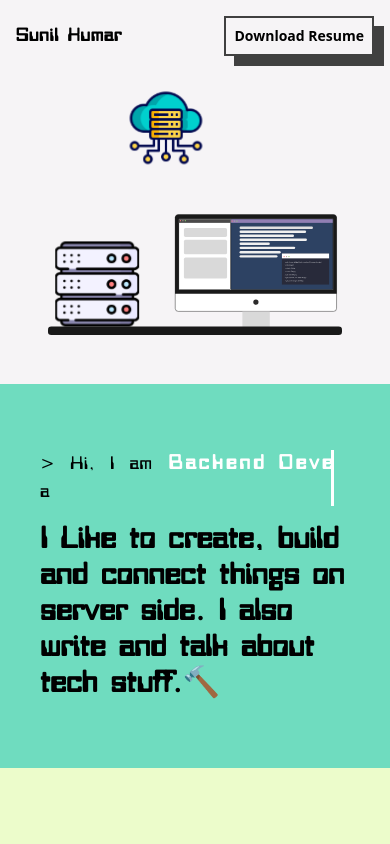
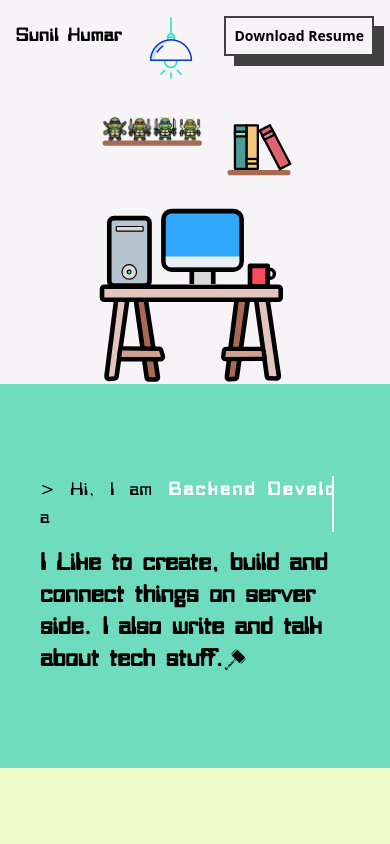
Before and after one commit to sunil-kumarr/sunil-kumarr.git.io, a React (Vite) app: page / in a window 390 px wide. Shown: the top 844 px of the page. Built offline with nearby package versions, Linux system fonts and the light colour scheme.

Commit message:
update intor

```diff
--- a/src/components/Navbar.jsx
+++ b/src/components/Navbar.jsx
@@ -1,6 +1,7 @@
 import React from "react";
 import ShadowButton from "./ShadowButton";
 import { HiMenu } from "react-icons/hi";
+import { MdDownload } from "react-icons/md";
 
 const Navbar = () => {
   return (
--- a/src/components/ShadowButton.jsx
+++ b/src/components/ShadowButton.jsx
@@ -1,7 +1,7 @@
 import React from "react";
 const ShadowButton = ({ content, link }) => (
   <a href={link} target="_blank">
-    <div className="shadowbox">
+    <div className="shadowbox buttonpress">
       <p className="p-2 text-sm font-bold">{content}</p>
     </div>
   </a>
--- a/src/components/ShadowCard.jsx
+++ b/src/components/ShadowCard.jsx
@@ -2,7 +2,7 @@ import React from "react";
 import { IconContext } from "react-icons";
 
 const ShadowCard = ({ icons, title, description, date }) => (
-  <div className="card shadowbox flex flex-col  align-center">
+  <div className="card shadowbox flex flex-col align-center">
     <div className="bg-white h-50 grid grid-cols-4 grid-rows-2 grid-flow-row p-10 gap-y-8 gap-x-4">
       <IconContext.Provider value={{ size: "50px" }}>
         {icons.map((Icon, index) => (
--- a/src/index.css
+++ b/src/index.css
@@ -22,6 +22,10 @@
 }
 
 button:hover {
+  animation: shadowpress 900ms ease-in-out forwards;
+}
+
+.buttonpress:hover {
   animation: shadowpress 900ms ease-in-out forwards;
 }
 
@@ -92,9 +96,9 @@ h1 {
     blink-caret 0.7s step-end infinite;
 }
 
-/* #hammer:hover {
-  animation: bouncer 1s ease-in-out 100ms 10 forwards;
-} */
+.hammer:hover {
+  animation: bouncer 800ms ease-in reverse infinite;
+}
 
 /* The typing effect */
 @keyframes typing {
@@ -138,14 +142,12 @@ h1 {
   }
 }
 
-/* @keyframes bouncer {
+@keyframes bouncer {
   from {
     transform: rotate(0deg);
-    transform: translate(0px, 0px);
   }
 
   to {
-    transform: rotate(90deg);
-    transform: translate(10px, 10px);
+    transform: rotate(360deg);
   }
-} */
+}
--- a/src/pages/home/sections/IntroSection.jsx
+++ b/src/pages/home/sections/IntroSection.jsx
@@ -1,25 +1,31 @@
 import React from "react";
-import SeverSVG from "../../../assets/svg/server-diagram.svg";
+import { GiThorHammer } from "react-icons/gi";
+import SeverSVG from "../../../assets/svg/gameroom.svg";
+import HeadLamp from "../../../assets/img/hang-lamp.png";
 
 const IntroSection = () => (
   <section class="grid grid-cols-1 grid-rows-2 grid-flow-col md:grid-cols-6 md:grid-rows-1 md:grid-flow-row">
-    <div class=" col-span-2 h-96 lg:h-screen bg-[#f6f4f6] flex flex-col justify-center items-center p-12 md:p-10 lg:p-8">
-      <img src={SeverSVG} />
+    <div class="col-span-2 h-96 none lg:h-screen bg-[#f6f4f6] flex flex-col justify-end pt-10 ">
+      <img
+        src={HeadLamp}
+        className="relative top-20 right-6 w-16 h-16 self-center lg:w-40 lg:h-40 lg:self-end "
+      />
+      <img src={SeverSVG} className="h-96 lg:w-fit lg:h-fit" />
     </div>
 
     <div class="col-span-6 md:col-span-4 h-96 lg:h-screen bg-[#6fdcbf] flex flex-col justify-center items-center">
       <div class="customFont p-10 md:p-12 lg:p-24">
         <div class="pb-4 pr-4 text-lg md:text-xl lg:text-2xl flex w-fit">
           <span class="pr-4 inline-block text-justify">{"> Hi, I am a"}</span>
-          <span class="typewriter text-white font-bold text-xl md:text-2xl text-center">
+          <span class="typewriter text-white font-bold text-lg md:text-2xl text-center">
             Backend Developer
           </span>
         </div>
 
-        <h1 class="text-3xl md:text-4xl lg:text-6xl">
+        <h1 class="text-2xl md:text-4xl lg:text-6xl">
           I Like to create, build and connect things on server side. I also
           write and talk about tech stuff.
-          <span id="hammer">🔨</span>
+          <GiThorHammer className="inline hammer" />
         </h1>
       </div>
     </div>
```
Also changed, not shown: src/assets/img/hang-lamp.png (added), src/assets/svg/gameroom.svg (added).
